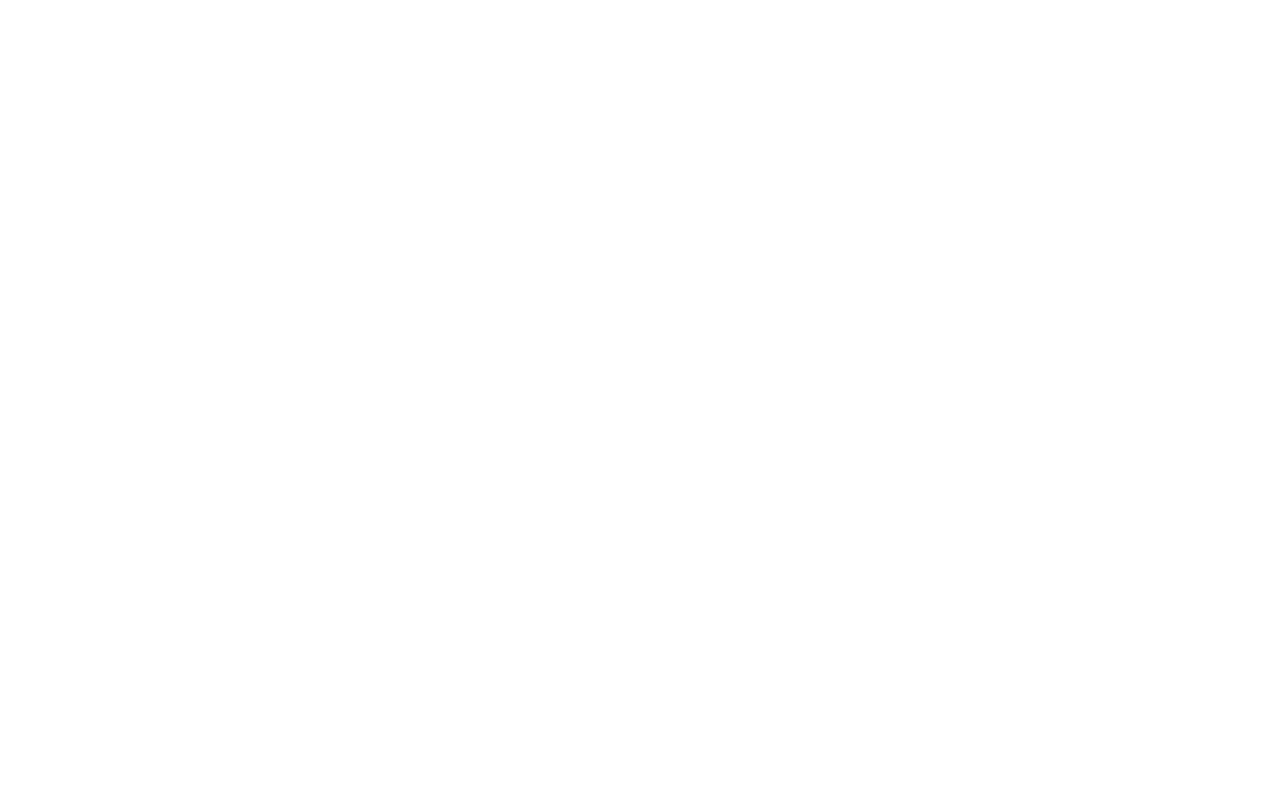
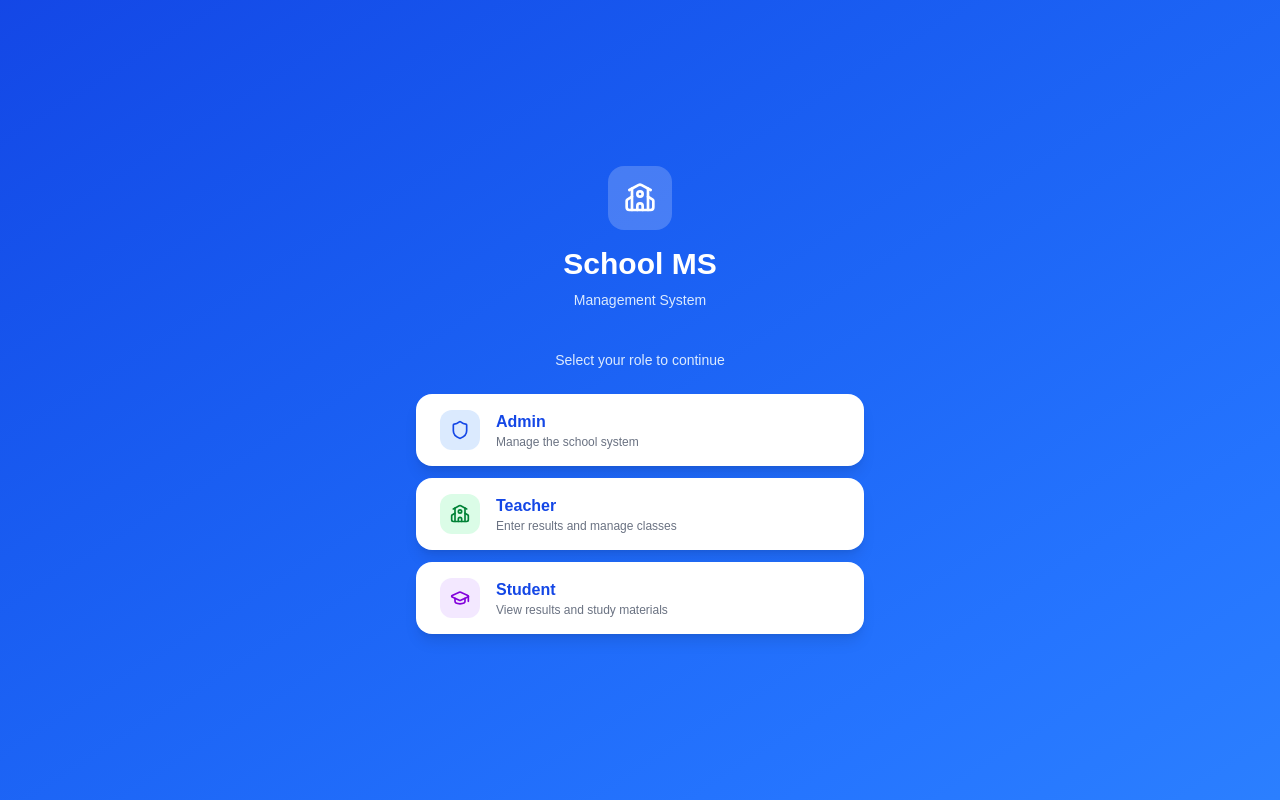
Before and after one commit to Nifemi101/Scholol-Management-, a Next.js app: page / in a window 1280 px wide. Built offline with nearby package versions, Linux system fonts and the light colour scheme; no server answers.

Commit message:
created profile select

```diff
--- a/src/app/page.tsx
+++ b/src/app/page.tsx
@@ -1,3 +1,106 @@
+'use client'
+
+import { useEffect, useState } from 'react'
+import { useRouter } from 'next/navigation'
+import { createClient } from '@/lib/supabase/client'
+import { GraduationCap, School, Shield } from 'lucide-react'
+
 export default function Home() {
-  return <></>;
+  const router = useRouter()
+  const supabase = createClient()
+  const [checking, setChecking] = useState(true)
+
+  useEffect(() => {
+    const checkSession = async () => {
+      const { data: { user } } = await supabase.auth.getUser()
+
+      if (user) {
+        // Check their role and redirect to correct dashboard
+        const { data: profile } = await supabase
+          .from('profiles')
+          .select('role')
+          .eq('id', user.id)
+          .single()
+
+        if (profile?.role === 'admin') router.push('/admin')
+        else if (profile?.role === 'teacher') router.push('/teacher')
+        else if (profile?.role === 'student') router.push('/student')
+        else setChecking(false)
+      } else {
+        setChecking(false)
+      }
+    }
+
+    checkSession()
+  }, [])
+
+  if (checking) return (
+    <div className="min-h-screen flex items-center justify-center bg-blue-600">
+      <div className="text-center">
+        <div className="w-10 h-10 border-4 border-white border-t-transparent rounded-full animate-spin mx-auto mb-3" />
+        <p className="text-white text-sm">Loading...</p>
+      </div>
+    </div>
+  )
+
+  return (
+    <div className="min-h-screen bg-gradient-to-br from-blue-700 to-blue-500 flex items-center justify-center p-6">
+      <div className="w-full max-w-md">
+        {/* Logo */}
+        <div className="text-center mb-10">
+          <div className="w-16 h-16 bg-white/20 rounded-2xl flex items-center justify-center mx-auto mb-4">
+            <School size={32} className="text-white" />
+          </div>
+          <h1 className="text-3xl font-bold text-white">School MS</h1>
+          <p className="text-blue-100 text-sm mt-2">Management System</p>
+        </div>
+
+        {/* Role Selection */}
+        <div className="space-y-3">
+          <p className="text-blue-100 text-center text-sm mb-6">
+            Select your role to continue
+          </p>
+
+          <button
+            onClick={() => router.push('/admin-login')}
+            className="w-full bg-white text-blue-700 px-6 py-4 rounded-2xl font-semibold flex items-center gap-4 hover:bg-blue-50 transition-colors shadow-lg"
+          >
+            <div className="w-10 h-10 bg-blue-100 rounded-xl flex items-center justify-center">
+              <Shield size={20} className="text-blue-700" />
+            </div>
+            <div className="text-left">
+              <p className="font-bold">Admin</p>
+              <p className="text-xs text-gray-500 font-normal">Manage the school system</p>
+            </div>
+          </button>
+
+          <button
+            onClick={() => router.push('/teacher-login')}
+            className="w-full bg-white text-blue-700 px-6 py-4 rounded-2xl font-semibold flex items-center gap-4 hover:bg-blue-50 transition-colors shadow-lg"
+          >
+            <div className="w-10 h-10 bg-green-100 rounded-xl flex items-center justify-center">
+              <School size={20} className="text-green-700" />
+            </div>
+            <div className="text-left">
+              <p className="font-bold">Teacher</p>
+              <p className="text-xs text-gray-500 font-normal">Enter results and manage classes</p>
+            </div>
+          </button>
+
+          <button
+            onClick={() => router.push('/student-login')}
+            className="w-full bg-white text-blue-700 px-6 py-4 rounded-2xl font-semibold flex items-center gap-4 hover:bg-blue-50 transition-colors shadow-lg"
+          >
+            <div className="w-10 h-10 bg-purple-100 rounded-xl flex items-center justify-center">
+              <GraduationCap size={20} className="text-purple-700" />
+            </div>
+            <div className="text-left">
+              <p className="font-bold">Student</p>
+              <p className="text-xs text-gray-500 font-normal">View results and study materials</p>
+            </div>
+          </button>
+        </div>
+      </div>
+    </div>
+  )
 }
```
